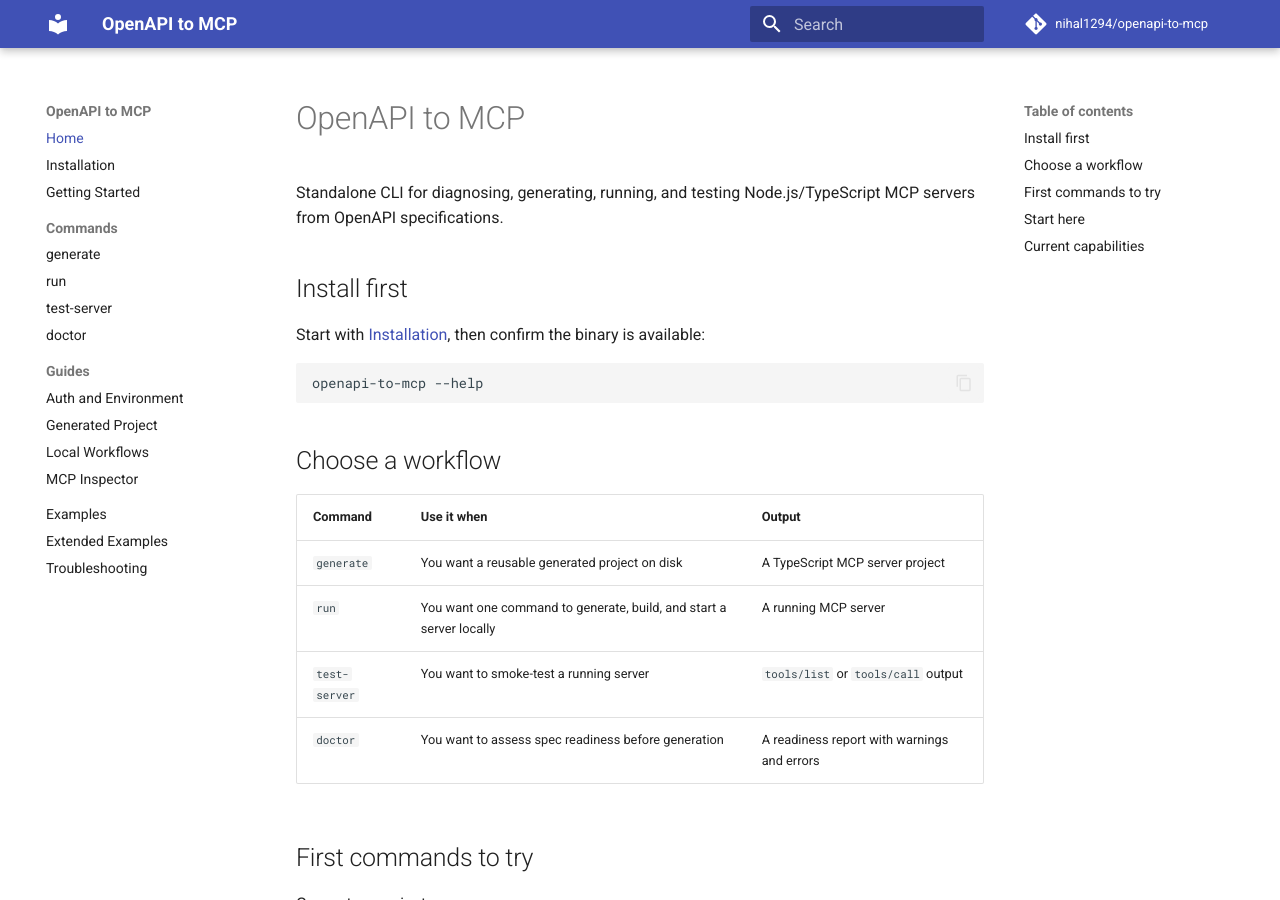
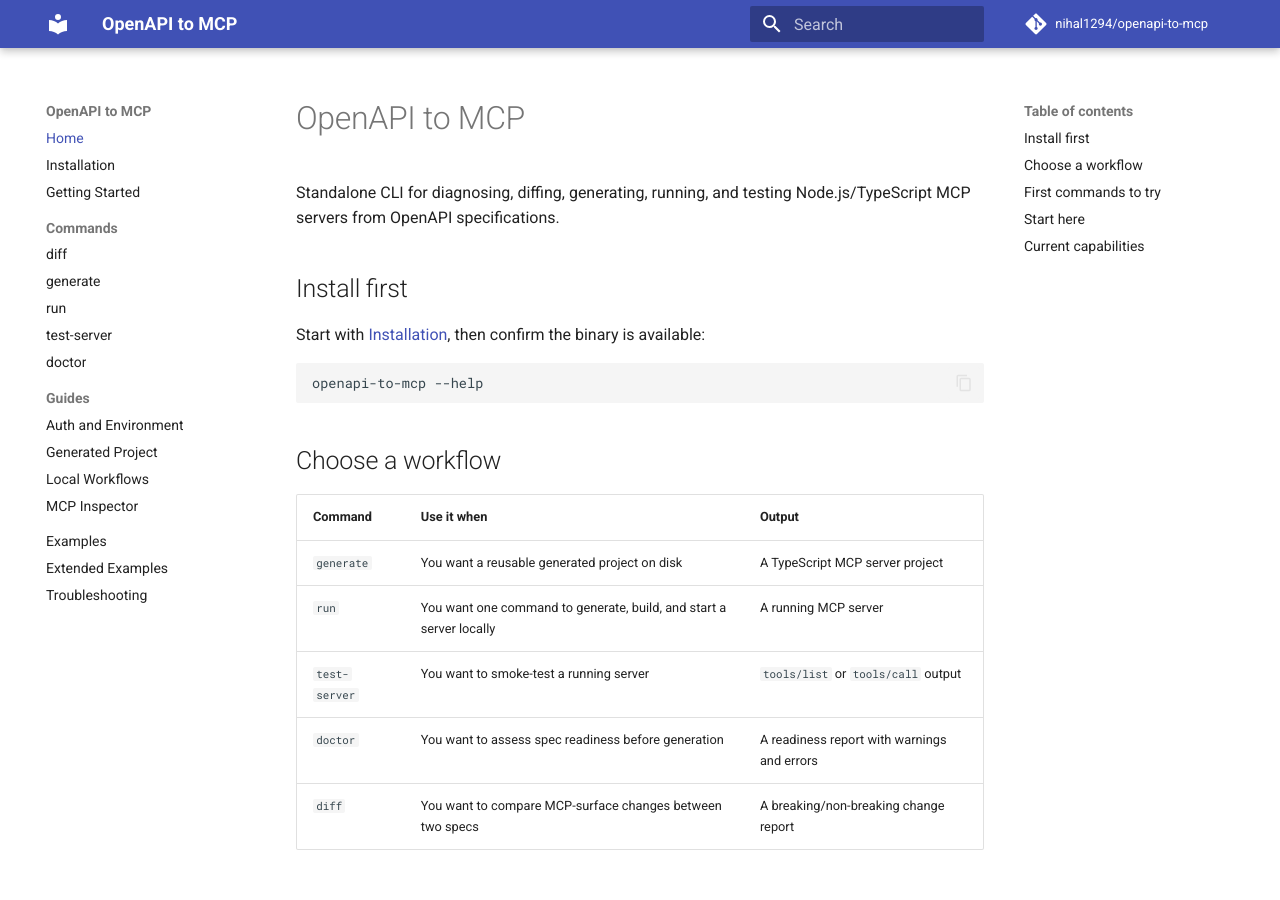
Before and after one commit to nihal1294/openapi-to-mcp, an MkDocs documentation site: the page built from docs/index.md, in a window 1280 px wide and 900 px high. Built offline with MkDocs 1.6.1 and Material for MkDocs 9.7.7, drawn with Linux system fonts in a browser that asks for light colours; comment, search, counter and statistics services are not loaded.

Commit message:
docs: add diff command to public docs

```diff
--- a/docs/index.md
+++ b/docs/index.md
@@ -1,6 +1,6 @@
 # OpenAPI to MCP
 
-Standalone CLI for diagnosing, generating, running, and testing Node.js/TypeScript MCP servers from OpenAPI specifications.
+Standalone CLI for diagnosing, diffing, generating, running, and testing Node.js/TypeScript MCP servers from OpenAPI specifications.
 
 ## Install first
 
@@ -18,6 +18,7 @@
 | `run` | You want one command to generate, build, and start a server locally | A running MCP server |
 | `test-server` | You want to smoke-test a running server | `tools/list` or `tools/call` output |
 | `doctor` | You want to assess spec readiness before generation | A readiness report with warnings and errors |
+| `diff` | You want to compare MCP-surface changes between two specs | A breaking/non-breaking change report |
 
 ## First commands to try
 
@@ -56,12 +57,13 @@
 4. [run](commands/run.md)
 5. [test-server](commands/test-server.md)
 6. [doctor](commands/doctor.md)
-7. [Auth and Environment](guides/auth-and-env.md)
-8. [Generated Project](guides/generated-project.md)
-9. [Examples](examples.md)
-10. [MCP Inspector](guides/mcp-inspector.md)
-11. [Troubleshooting](troubleshooting.md)
-12. [Local Workflows](guides/local-workflows.md)
+7. [diff](commands/diff.md)
+8. [Auth and Environment](guides/auth-and-env.md)
+9. [Generated Project](guides/generated-project.md)
+10. [Examples](examples.md)
+11. [MCP Inspector](guides/mcp-inspector.md)
+12. [Troubleshooting](troubleshooting.md)
+13. [Local Workflows](guides/local-workflows.md)
 
 ## Current capabilities
 
--- a/mkdocs.yml
+++ b/mkdocs.yml
@@ -20,6 +20,7 @@
   - Installation: installation.md
   - Getting Started: getting-started.md
   - Commands:
+      - diff: commands/diff.md
       - generate: commands/generate.md
       - run: commands/run.md
       - test-server: commands/test-server.md
```
Also changed, not shown: README.md (+3 -1 lines), docs/commands/diff.md (added, +63 -0 lines).
